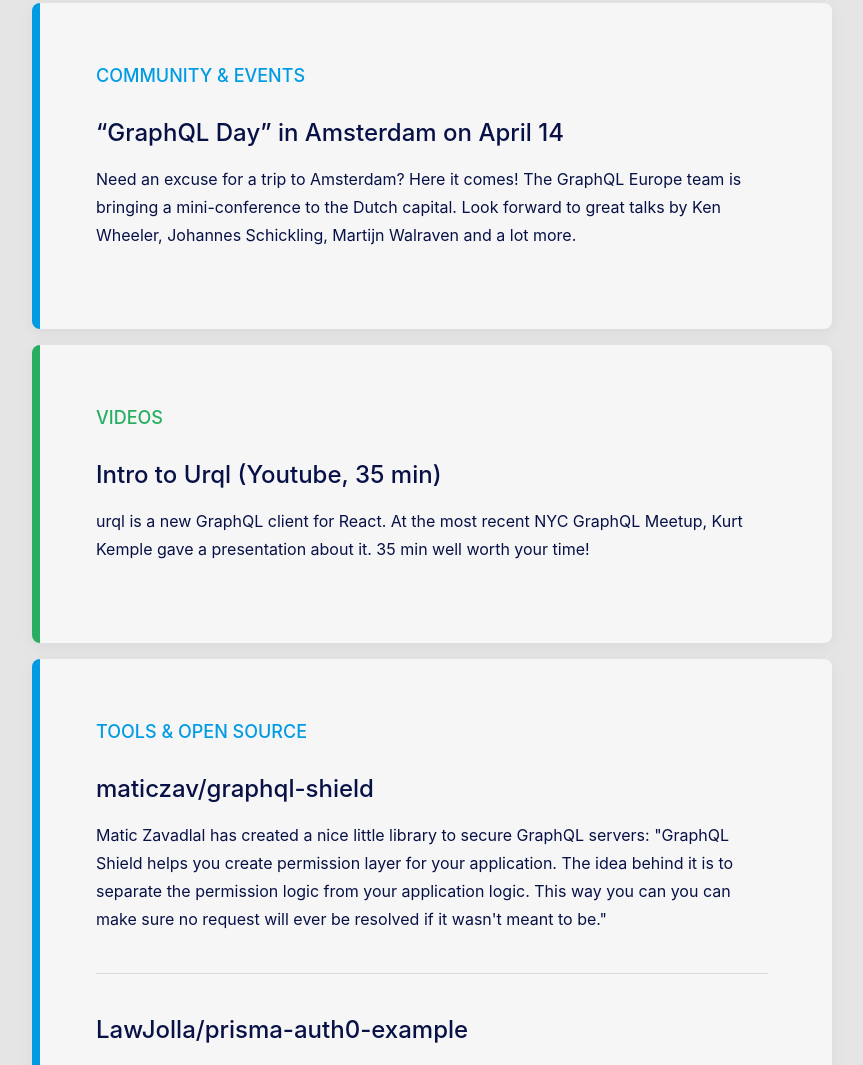
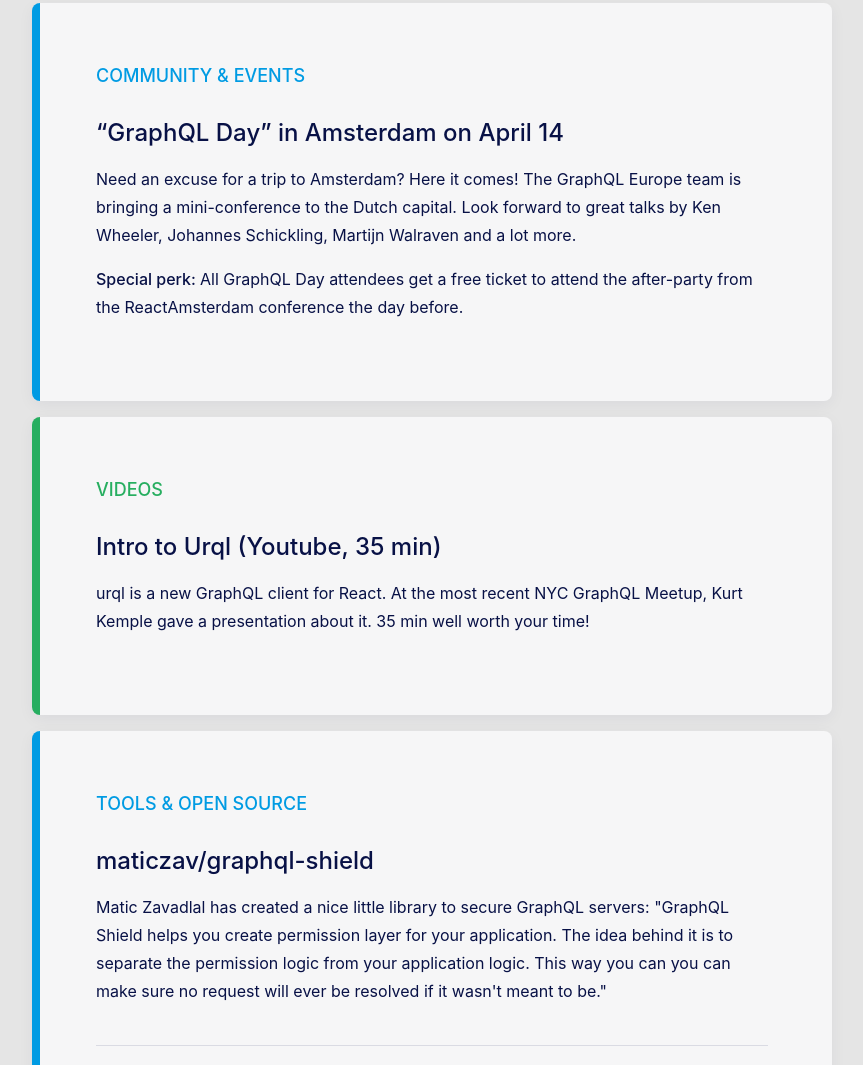
Before and after one commit to lash61/graphql-weekly, a Gatsby site: page / in a window 1280 px wide. Shown: the part 2423-3488 px from the top of the page, without its empty margins (8-871 px from the left). Built offline with nearby package versions, Linux system fonts and the light colour scheme; Gatsby itself is replaced by a stand-in of ours.

Commit message:
Add Special part

```diff
--- a/src/components/shared/Topics/TopicArticle.tsx
+++ b/src/components/shared/Topics/TopicArticle.tsx
@@ -3,14 +3,21 @@ import styled from 'styled-components'
 
 interface Props {
   title: string
-  text: string
+  text: React.ReactNode
+  special?: string
 }
 
-export const TopicArticle = ({ title, text }: Props) => {
+export const TopicArticle = ({ title, text, special }: Props) => {
   return (
     <>
       <Title>{title}</Title>
       <Text>{text}</Text>
+      {special && (
+        <Text>
+          <strong>Special perk:</strong>
+          {special}
+        </Text>
+      )}
     </>
   )
 }
@@ -25,9 +32,17 @@ const Title = styled.h2`
 `
 
 const Text = styled.p`
-  font-weight: normal;
+  font-weight: 400;
   line-height: 1.75;
   font-size: 16px;
 
   color: #081146;
+
+  strong {
+    font-weight: 500;
+
+    ::after {
+      content: ' ';
+    }
+  }
 `
```
